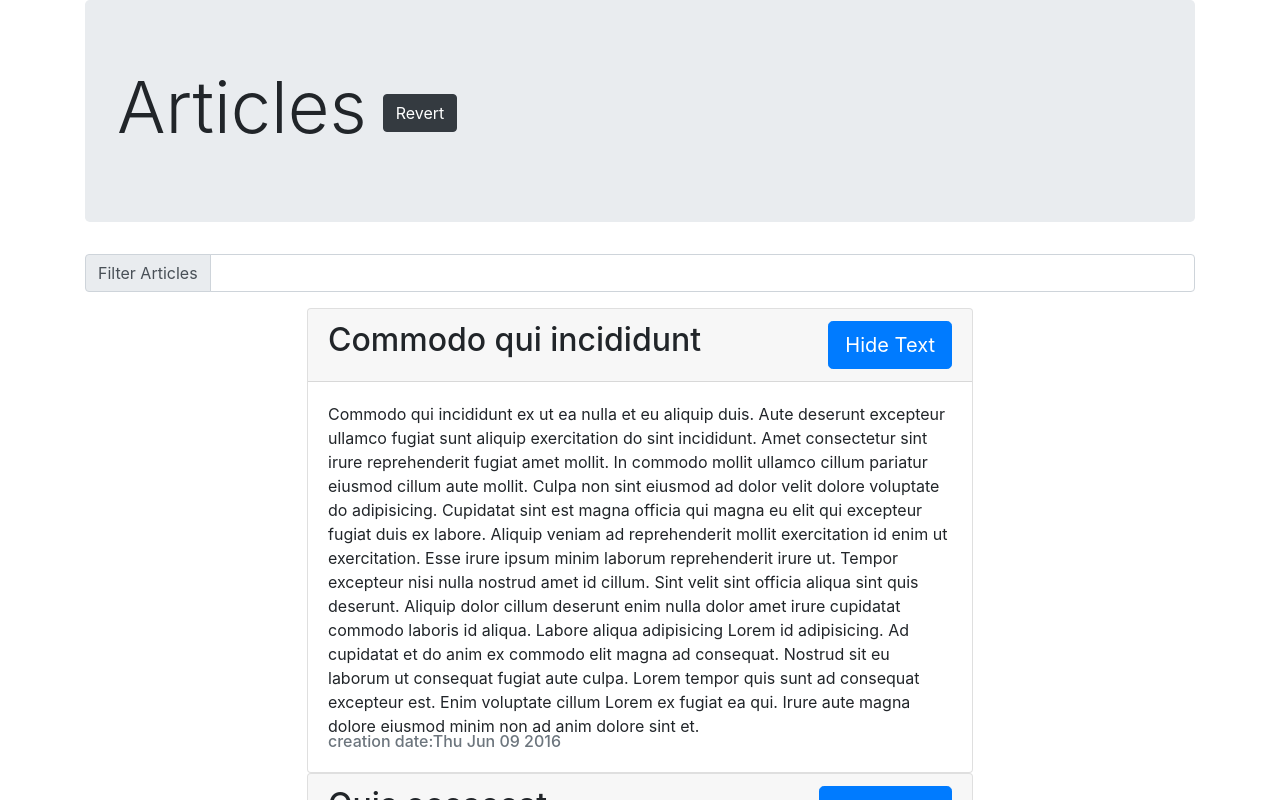
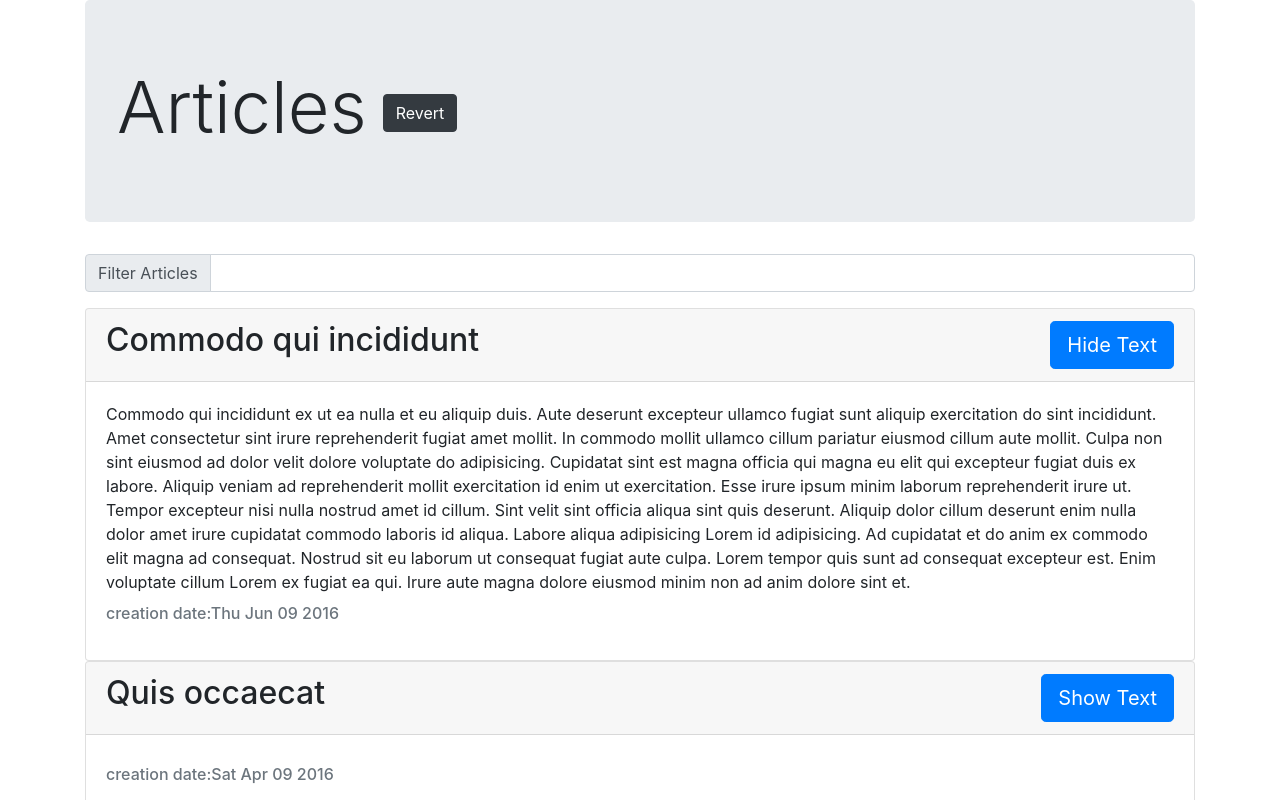
Before and after one commit to sergei740/article-list, a React (Create React App) app: page / in a window 1280 px wide. Shown: the top 800 px of the page. Built offline with nearby package versions, Linux system fonts and the light colour scheme; the HTML template or start-up script is replaced by a standard one.

Commit message:
added padding to Article list and change Article with

```diff
--- a/src/components/Article.jsx
+++ b/src/components/Article.jsx
@@ -25,7 +25,7 @@ class Article extends Component {
 
   render() {
     const { article } = this.props;
-    const style = { width: '60%' };
+    const style = { width: '100%' };
     const articleText = this.state.isOpen && <section className='card-text'>{ article.text }</section>;
     const buttonText = this.state.isOpen ? 'Hide Text' : 'Show Text';
     return (
@@ -38,7 +38,7 @@ class Article extends Component {
         </div>
         <div className='card-body'>
           { articleText }
-          <h6 className='card-subtitle text-muted'>creation date:{ (new Date(article.date)).toDateString() }</h6>
+          <h6 className='card-subtitle text-muted py-3'>creation date:{ (new Date(article.date)).toDateString() }</h6>
         </div>
       </div>
     )
```
